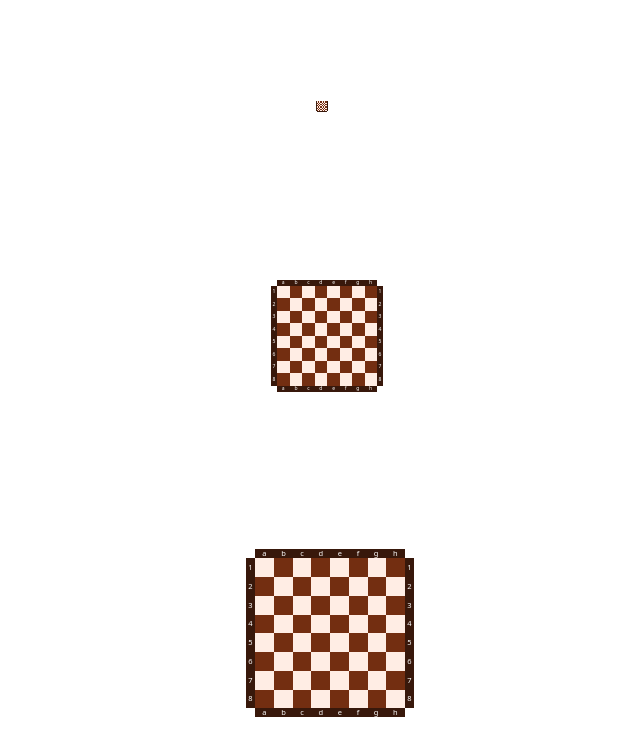
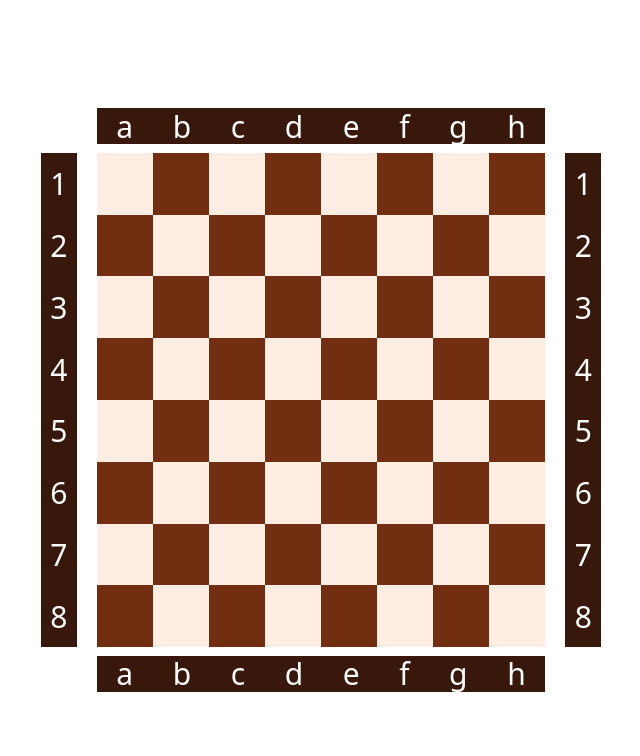
Before and after one commit to NazCodeland/Chessboard, a SvelteKit app: page / in a window 1280 px wide. Shown: the top 756 px of the page, without its empty margins (319-959 px from the left). Built offline with nearby package versions, Linux system fonts and the light colour scheme.

Commit message:
bug: what is wrong the width and height of board?

```diff
--- a/src/lib/components/Board.svelte
+++ b/src/lib/components/Board.svelte
@@ -31,7 +31,7 @@
 	</div>
 
 	<!-- board -->
-	<div style="inline-size:{size}; block-size:{size}" class="board">
+	<div class="w-full h-full board">
 		<Square color={'bg-squareLight'} />
 		<Square color={'bg-squareDark'} />
 		<Square color={'bg-squareLight'} />
@@ -148,9 +148,9 @@
 
 	.board {
 		display: grid;
-		grid-area: b;
 		grid-template-columns: repeat(8, 1fr);
 		/* grid-template-rows: repeat(8, 1fr); */
+		grid-area: b;
 	}
 
 	.file-top {
@@ -164,13 +164,12 @@
 		display: grid;
 		grid-area: rl;
 	}
-
 	.rank-right {
 		display: grid;
 		grid-area: rr;
 	}
 
 	.size {
-		font-size: 5cqi;
+		font-size: 5cqw;
 	}
 </style>
--- a/src/routes/+page.svelte
+++ b/src/routes/+page.svelte
@@ -2,14 +2,7 @@
 	import Board from '$lib/components/Board.svelte';
 </script>
 
-<!-- <Board size="80px" /> -->
-<!-- <Board size="400px" /> -->
-<!-- <Board size="800px" /> -->
-<!-- <Board size="10px" />
-<Board size="200px" /> -->
-<Board size="10px" />
-<Board size="100px" />
-<Board size="150px" />
+<Board size="600px" />
 
 <style>
 </style>
```
